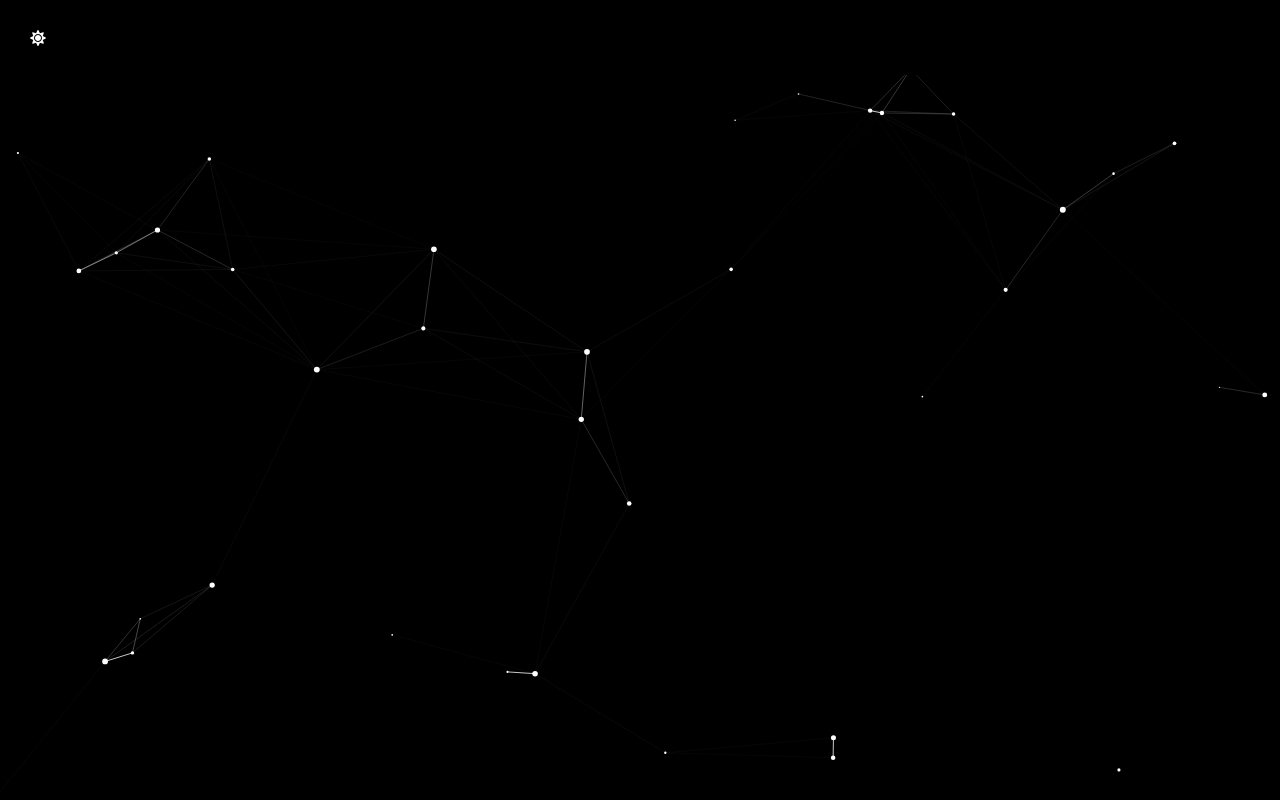
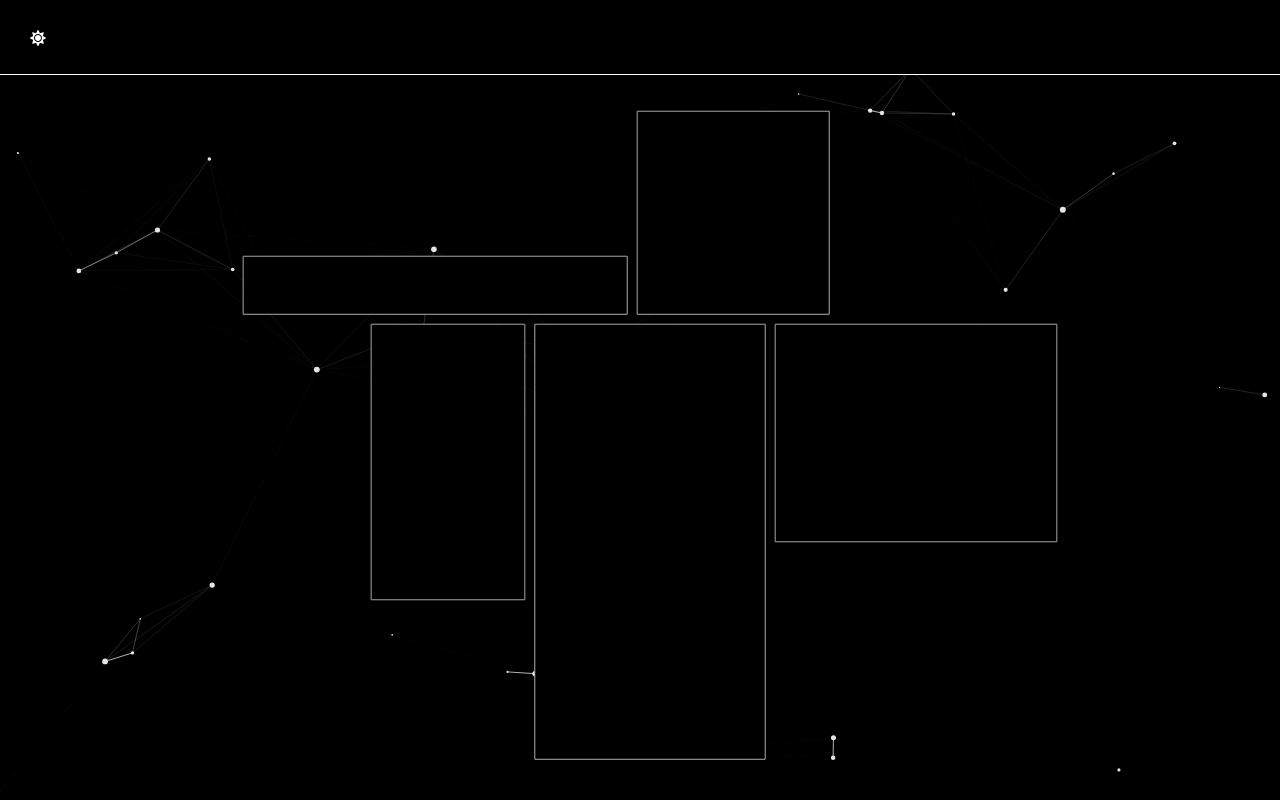
Before and after one commit to evaplaysviolin/evaplaysviolin.github.io, a Vue app: page / in a window 1280 px wide. Built offline with nearby package versions, Linux system fonts and the light colour scheme.

Commit message:
[WIP] Set up home page/menu items, break into reusable sections

```diff
--- a/src/App.vue
+++ b/src/App.vue
@@ -4,15 +4,28 @@
 
   <div id="page-container">
 
-    <div id="node-garden-container" ref="nodeGardenContainer" @click="gardenListener($event)">
-      <canvas id="spaces" ref="spaces"></canvas>
+    <div id="node-garden-container"
+      ref="nodeGardenContainer"
+      @click="gardenListener($event, $refs.nodeGardenContainer)">
+      <canvas id="menu" ref="menu" v-show="$route.path === '/'"></canvas>
     </div>
 
-    <div id="header-container">
+    <!-- Placeholder section for header component -->
+    <div id="header-section">
       <div id="mode-container" @click="nightToggle()">
-        <font-awesome-icon :icon="['fas', 'moon']" v-if="!night" />
-        <font-awesome-icon :icon="['fas', 'sun']" v-else />
+        <div id="mode">
+          <font-awesome-icon :icon="['fas', 'moon']" v-if="!night" />
+          <font-awesome-icon :icon="['fas', 'sun']" v-else />
+        </div>
       </div>
+    </div>
+
+    <div id="menu-container">
+      <div id="menu-resume"></div>
+      <div id="menu-about"></div>
+      <div id="menu-design"></div>
+      <div id="menu-code"></div>
+      <div id="menu-contact"></div>
     </div>
 
     <!-- Set up "views" for components -->
@@ -20,9 +33,10 @@
     <!-- Refer to route.js -->
     <!-- <router-view name="banner"></router-view>
     <router-view name="navigation"></router-view>
-    <router-view name="sub-banner"></router-view>
+    <router-view name="sub-banner"></router-view> -->
+    <router-view name="header"></router-view>
     <router-view></router-view>
-    <router-view name="featured-partners"></router-view>
+    <!-- <router-view name="featured-partners"></router-view>
     <router-view name="featured-galleries"></router-view> -->
 
   </div>
@@ -37,81 +51,122 @@
 
 import NodeGarden from './vendors/nodegarden.js';
 
-
+import garden from "./mixins/garden.js";
 // import media from "./mixins/media.js";
 export default {
   name: "App",
   // mixins: [media],
+  mixins: [garden],
   data() {
     return {
-      pixelRatio: window.devicePixelRatio,
+      // pixelRatio: window.devicePixelRatio,
       nodeGarden: {},
-      date: new Date(),
+      // date: new Date(),
       resetNode: 0,
-      night: false,
-      appHeight: null,
-      appWidth: null,
+      // night: false,
+      // appHeight: null,
+      // appWidth: null,
     }
   },
   watch: {
     "$route" (to, from) {
+      this.resizeApp();
     }
   },
   methods: {
-    createGarden() {
-      this.nodeGarden = new NodeGarden(this.$refs.nodeGardenContainer);
-    },
-    gardenListener(e) {
-      const bcr = this.$refs.nodeGardenContainer.getBoundingClientRect();
-      const scrollPos = {
-        x: window.scrollX,
-        y: window.scrollY
-      };
-      this.resetNode++;
-      if (this.resetNode > this.nodeGarden.nodes.length - 1) {
-        this.resetNode = 1;
-      }
-      this.nodeGarden.nodes[this.resetNode].reset({
-        x: (e.pageX - scrollPos.x - bcr.left) * this.pixelRatio,
-        y: (e.pageY - scrollPos.y - bcr.top) * this.pixelRatio,
-        vx: 0,
-        vy: 0
-      });
-    },
+    // createGarden() {
+    //   this.nodeGarden = new NodeGarden(this.$refs.nodeGardenContainer);
+    // },
+    // gardenListener(e) {
+    //   const bcr = this.$refs.nodeGardenContainer.getBoundingClientRect();
+    //   const scrollPos = {
+    //     x: window.scrollX,
+    //     y: window.scrollY
+    //   };
+    //   this.resetNode++;
+    //   if (this.resetNode > this.nodeGarden.nodes.length - 1) {
+    //     this.resetNode = 1;
+    //   }
+    //   this.nodeGarden.nodes[this.resetNode].reset({
+    //     x: (e.pageX - scrollPos.x - bcr.left) * this.pixelRatio,
+    //     y: (e.pageY - scrollPos.y - bcr.top) * this.pixelRatio,
+    //     vx: 0,
+    //     vy: 0
+    //   });
+    // },
     nightToggle() {
       this.nodeGarden.toggleNightMode();
       this.night = !this.night;
+      this.resizeApp();
     },
     setAppHeightAndWidth() {
       this.appHeight = this.$refs.nodeGardenContainer.clientHeight;
       this.appWidth = this.$refs.nodeGardenContainer.clientWidth;
     },
-    resizeSpaces() {
+    resizeApp() {
       this.setAppHeightAndWidth();
-      this.$refs.spaces.height = this.appHeight;
-      this.$refs.spaces.width = this.appWidth;
 
-      // let spacesCanvas = this.$refs.spaces;
-      // let spacesCtx = spacesCanvas.getContext("2d");
-      // spacesCtx.clearRect(0, 0, spacesCanvas.width, spacesCanvas.height);
-      // spacesCtx.beginPath();
-      // spacesCtx.fillStyle = "#000";
-      // let scw = spacesCanvas.width;
-      // let sch = spacesCanvas.height;
-      // spacesCtx.fillRect((scw * 0.19), (sch * 0.25), (scw * 0.3), (sch * 0.08));
-      // spacesCtx.fillRect((scw * 0.49 + 10), (sch * 0.05), (scw * 0.15), (sch * 0.28));
-      // spacesCtx.fillRect((scw * 0.29), (sch * 0.33 + 10), (scw * 0.12), (sch * 0.38));
-      // spacesCtx.fillRect((scw * 0.41 + 10), (sch * 0.33 + 10), (scw * 0.18), (sch * 0.6));
-      // spacesCtx.fillRect((scw * 0.59 + 20), (sch * 0.33 + 10), (scw * 0.22), (sch * 0.3));
+      if (this.$route.path === "/") {
+        this.$refs.menu.height = this.appHeight;
+        this.$refs.menu.width = this.appWidth;
 
-      // this.nodeGarden.ctx.globalCompositeOperation = "destination-out";
-      // this.nodeGarden.ctx.drawImage(spacesCanvas, 0, 0);
+        let menuCanvas = this.$refs.menu;
+        let menuCtx = menuCanvas.getContext("2d");
+        menuCtx.clearRect(0, 0, menuCanvas.width, menuCanvas.height);
+        menuCtx.beginPath();
+        let scw = menuCanvas.width;
+        let sch = menuCanvas.height;
+
+        if (this.night) {
+          menuCtx.fillStyle = "#000";
+          menuCtx.strokeStyle = 'rgb(200,200,200)';
+        } else {
+          menuCtx.fillStyle = "#FFF";
+          let lineGradient = menuCtx.createLinearGradient(0, 0, scw, 0);
+          lineGradient.addColorStop("0", `rgb(222, 22, 79)`);
+          lineGradient.addColorStop("0.5" , `rgb(42, 67, 232)`);
+          lineGradient.addColorStop("1.0", `rgb(47, 189, 40)`);
+          menuCtx.strokeStyle = lineGradient;
+        }
+
+        menuCtx.fillRect((scw * 0.19), (sch * 0.25), (scw * 0.3), (sch * 0.08));
+        menuCtx.fillRect((scw * 0.49 + 10), (sch * 0.05), (scw * 0.15), (sch * 0.28));
+        menuCtx.fillRect((scw * 0.29), (sch * 0.33 + 10), (scw * 0.12), (sch * 0.38));
+        menuCtx.fillRect((scw * 0.41 + 10), (sch * 0.33 + 10), (scw * 0.18), (sch * 0.6));
+        menuCtx.fillRect((scw * 0.59 + 20), (sch * 0.33 + 10), (scw * 0.22), (sch * 0.3));
+
+        menuCtx.beginPath();
+        menuCtx.lineWidth = "1";
+        menuCtx.rect((scw * 0.19), (sch * 0.25), (scw * 0.3), (sch * 0.08));
+        menuCtx.stroke();
+
+        menuCtx.beginPath();
+        menuCtx.lineWidth = "1";
+        menuCtx.rect((scw * 0.49 + 10), (sch * 0.05), (scw * 0.15), (sch * 0.28));
+        menuCtx.stroke();
+
+        menuCtx.beginPath();
+        menuCtx.lineWidth = "1";
+        menuCtx.rect((scw * 0.29), (sch * 0.33 + 10), (scw * 0.12), (sch * 0.38));
+        menuCtx.stroke();
+
+        menuCtx.beginPath();
+        menuCtx.lineWidth = "1";
+        menuCtx.rect((scw * 0.41 + 10), (sch * 0.33 + 10), (scw * 0.18), (sch * 0.6));
+        menuCtx.stroke();
+
+        menuCtx.beginPath();
+        menuCtx.lineWidth = "1";
+        menuCtx.rect((scw * 0.59 + 20), (sch * 0.33 + 10), (scw * 0.22), (sch * 0.3));
+        menuCtx.stroke();
+      }
     }
   },
   mounted() {
 
     // start simulation
-    this.createGarden();
+    // this.createGarden();
+    this.createGarden(this.$refs.nodeGardenContainer);
     this.nodeGarden.start();
 
     // trigger nightMode automatically
@@ -122,10 +177,10 @@ export default {
 
     window.addEventListener('resize', () => {
       this.nodeGarden.resize();
-      this.resizeSpaces();
+      this.resizeApp();
     });
 
-    this.resizeSpaces();
+    this.resizeApp();
 
   }
 }
@@ -169,9 +224,13 @@ body {
   body.nightmode #mode-container {
     color: white;
   }
-  body.nightmode #mode-container:hover {
+  // body.nightmode #mode-container:hover {
+  //   background-color: white;
+  //   color: #000;
+  // }
+  body.nightmode #mode:hover {
     background-color: white;
-    color: #000;
+    color: black;
   }
 
 #app {
@@ -198,12 +257,12 @@ body {
   bottom: 0;
   overflow: hidden;
 }
-  #spaces {
+  #menu {
     position: fixed;
     overflow: hidden;
   }
 
-#header-container {
+#header-section {
   height: 75px;
   width: 100%;
   @include flex-center;
@@ -213,21 +272,76 @@ body {
   #mode-container {
     height: 75px;
     width: 75px;
-    display: flex;
-    justify-content: center;
-    align-items: center;
+    @include flex-center;
     position: fixed;
     top: 0;
     left: 0;
     padding: 1rem;
     border-radius: 50%;
     cursor: pointer;
-    transition: background-color 0.2s ease-in-out;
     z-index: 50;
   }
-    #mode-container:hover {
+    // #mode-container:hover {
+    //   background-color: black;
+    //   color: white;
+    // }
+    #mode {
+      height: 45px;
+      width: 45px;
+      @include flex-center;
+      border-radius: 50%;
+      transition: background-color 0.2s ease-in-out;
+    }
+    #mode:hover {
       background-color: black;
       color: white;
     }
 
+  #menu-container {
+    height: calc(100% - 75px);
+    width: 100%;
+    position: relative;
+    background-color: rgba(0,0,0,0.1);
+  }
+    #menu-resume {
+      height: 8%;
+      width: 30%;
+      background-color: rgba(0,0,0,0.1);
+      position: absolute;
+      top: 25%;
+      left: 19%;
+    }
+    #menu-about {
+      height: 28%;
+      width: 15%;
+      background-color: rgba(0,0,0,0.1);
+      position: absolute;
+      top: 5%;
+      left: calc(49% + 10px);
+    }
+    #menu-design {
+      height: 38%;
+      width: 12%;
+      background-color: rgba(0,0,0,0.1);
+      position: absolute;
+      top: calc(33% + 10px);
+      left: 29%;
+    }
+    #menu-code {
+      height: 60%;
+      width: 18%;
+      background-color: rgba(0,0,0,0.1);
+      position: absolute;
+      top: calc(33% + 10px);
+      left: calc(41% + 10px);
+    }
+    #menu-contact {
+      height: 30%;
+      width: 22%;
+      background-color: rgba(0,0,0,0.1);
+      position: absolute;
+      top: calc(33% + 10px);
+      left: calc(59% + 20px);
+    }
+
 </style>
--- /dev/null
+++ b/src/components/Header.vue
@@ -0,0 +1,49 @@
+<template>
+
+<div id="header-container"></div>
+
+</template>
+
+
+
+<script>
+
+export default {
+  name: "Header",
+  data() {
+    return {
+    }
+  }
+}
+
+</script>
+
+
+
+<style scoped lang="scss">
+
+#header-container {
+  height: 75px;
+  width: 100%;
+  position: fixed;
+  top: 0;
+  // border-bottom: 2px solid rgba(0, 0, 0, 0.1);
+  // background-color: rgba(0, 0, 0, 0.1);
+  // Fallback style for border-image
+  border-bottom: 1px solid rgba(0, 0, 0, 0.1);
+  // border-style: solid;
+  border-image: linear-gradient(
+    90deg,
+    $gradient-red,
+    $gradient-blue,
+    $gradient-green
+    ) 0 0 100% 0 / 1px;
+}
+  body.nightmode #header-container {
+    // border-bottom: 2px solid rgba(255, 255, 255, 0.1);
+    // background-color: rgba(255, 255, 255, 0.1);
+    border-image: none;
+    border-bottom: 1px solid white;
+  }
+
+</style>
--- /dev/null
+++ b/src/mixins/garden.js
@@ -0,0 +1,35 @@
+import NodeGarden from '../vendors/nodegarden.js';
+export default {
+  name: "garden",
+  data() {
+    return {
+      pixelRatio: window.devicePixelRatio,
+      date: new Date(),
+      night: false,
+      appHeight: null,
+      appWidth: null,
+    }
+  },
+  methods: {
+    createGarden(container) {
+      this.nodeGarden = new NodeGarden(container);
+    },
+    gardenListener(e, container) {
+      const bcr = container.getBoundingClientRect();
+      const scrollPos = {
+        x: window.scrollX,
+        y: window.scrollY
+      };
+      this.resetNode++;
+      if (this.resetNode > this.nodeGarden.nodes.length - 1) {
+        this.resetNode = 1;
+      }
+      this.nodeGarden.nodes[this.resetNode].reset({
+        x: (e.pageX - scrollPos.x - bcr.left) * this.pixelRatio,
+        y: (e.pageY - scrollPos.y - bcr.top) * this.pixelRatio,
+        vx: 0,
+        vy: 0
+      });
+    },
+  }
+};
```
Also changed, not shown: src/route.js (+21 -19 lines), src/vendors/nodegarden.js.
